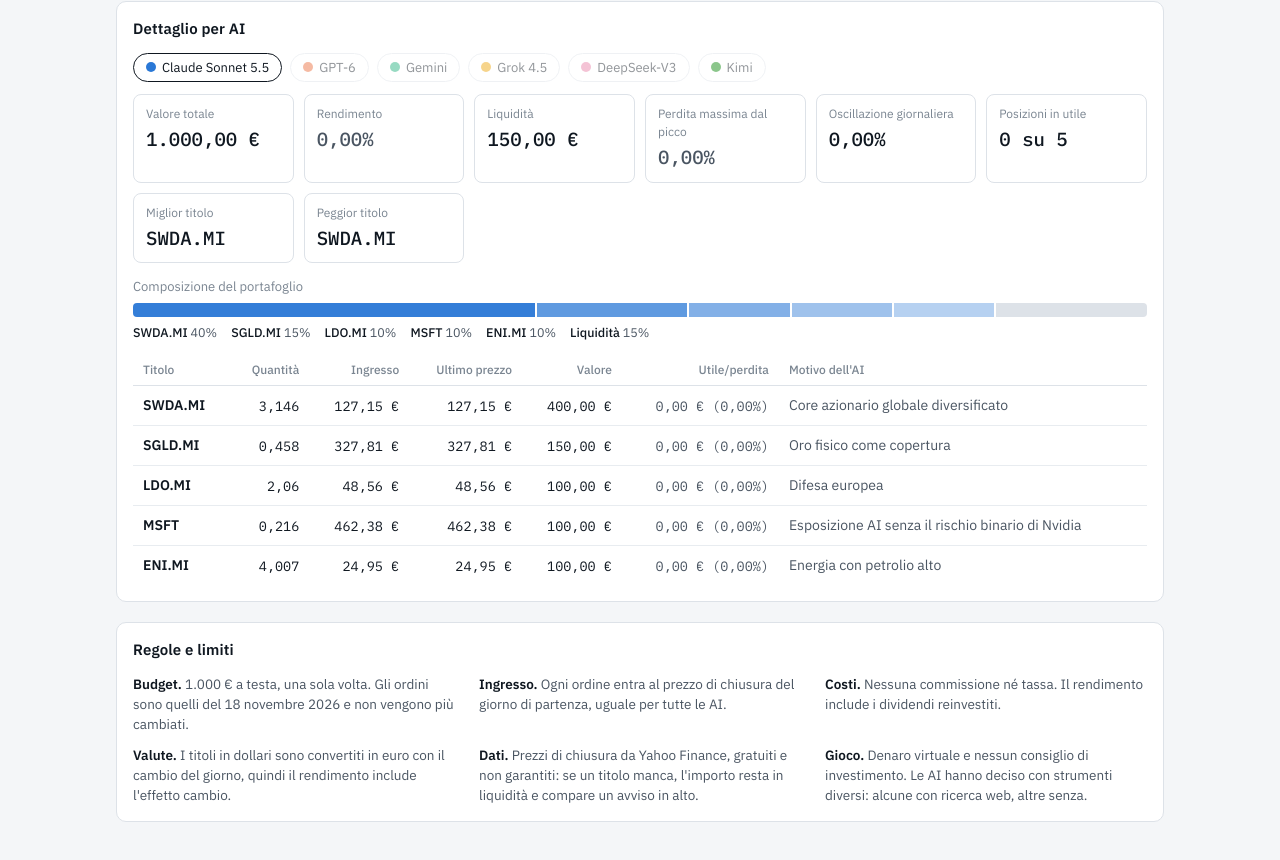
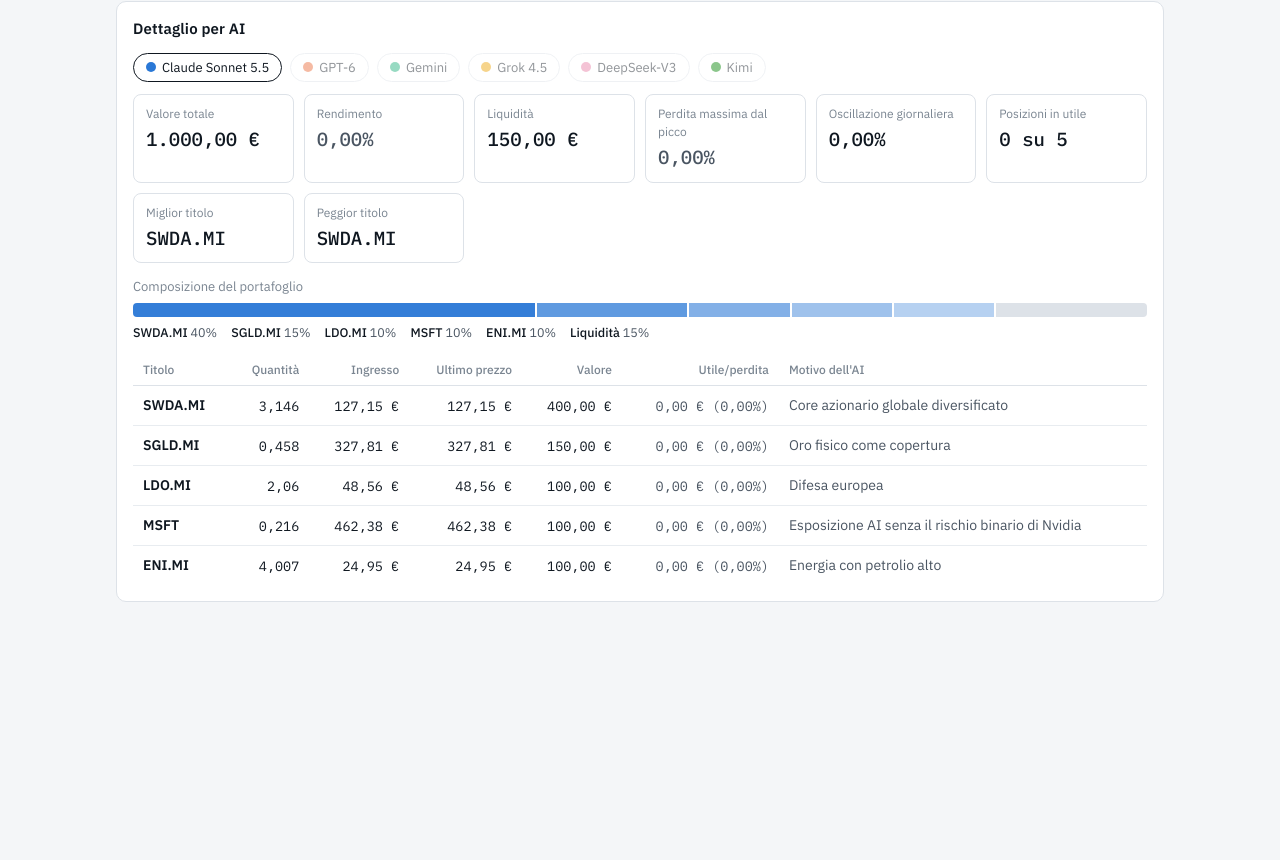
Before and after one commit to sirkonoi/stocksai, a plain HTML site: page docs/index.html in a window 1280 px wide. Shown: the part 710-1570 px from the top of the page. After the commit the page ends 1368 px from the top, so only its background shows below. Drawn offline with Linux system fonts and the light colour scheme.

Commit message:
Update index.html

```diff
--- a/docs/index.html
+++ b/docs/index.html
@@ -100,7 +100,7 @@ button.btn.danger{background:transparent;color:var(--bad);border:1px solid var(-
 <div class="wrap">
   <header class="head">
     <div>
-      <h1>Arena Azionaria AI</h1>
+      <h1>StocksAI</h1>
       <p class="sub">Sei AI hanno investito 1.000 € ciascuna il 18 novembre 2026. Gli ordini restano fermi: i prezzi si aggiornano ogni giorno di borsa e le statistiche si ricalcolano da sole.</p>
     </div>
     <div style="display:flex;flex-direction:column;gap:6px;align-items:flex-end">
@@ -129,17 +129,6 @@ button.btn.danger{background:transparent;color:var(--bad);border:1px solid var(-
     <div id="detail" style="display:flex;flex-direction:column;gap:14px"></div>
   </section>
 
-  <section class="card" aria-labelledby="h-rules">
-    <h2 id="h-rules">Regole e limiti</h2>
-    <div class="rules">
-      <p><b>Budget.</b> 1.000 € a testa, una sola volta. Gli ordini sono quelli del 18 novembre 2026 e non vengono più cambiati.</p>
-      <p><b>Ingresso.</b> Ogni ordine entra al prezzo di chiusura del giorno di partenza, uguale per tutte le AI.</p>
-      <p><b>Costi.</b> Nessuna commissione né tassa. Il rendimento include i dividendi reinvestiti.</p>
-      <p><b>Valute.</b> I titoli in dollari sono convertiti in euro con il cambio del giorno, quindi il rendimento include l'effetto cambio.</p>
-      <p><b>Dati.</b> Prezzi di chiusura da Yahoo Finance, gratuiti e non garantiti: se un titolo manca, l'importo resta in liquidità e compare un avviso in alto.</p>
-      <p><b>Gioco.</b> Denaro virtuale e nessun consiglio di investimento. Le AI hanno deciso con strumenti diversi: alcune con ricerca web, altre senza.</p>
-    </div>
-  </section>
 </div>
 
 <script>
```
